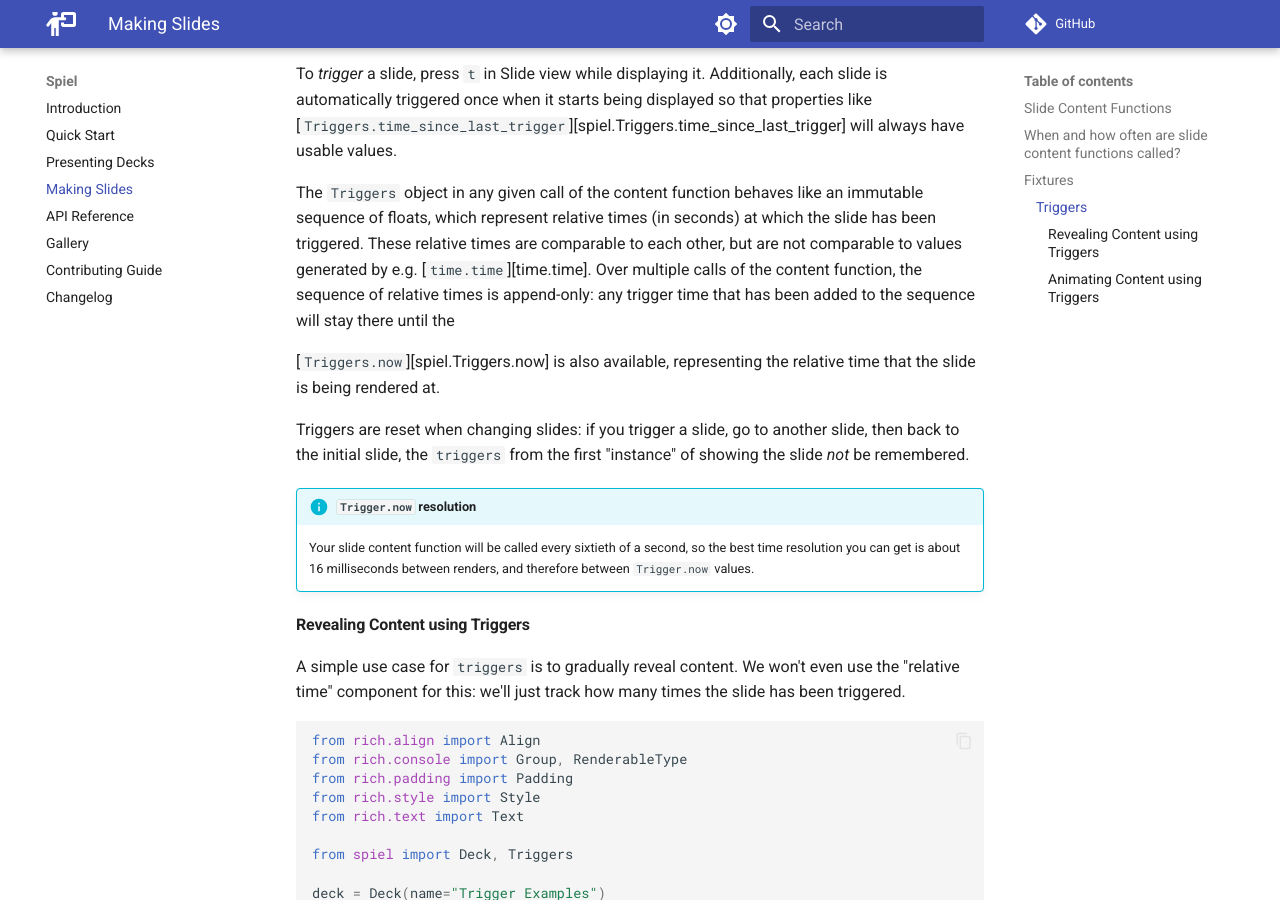
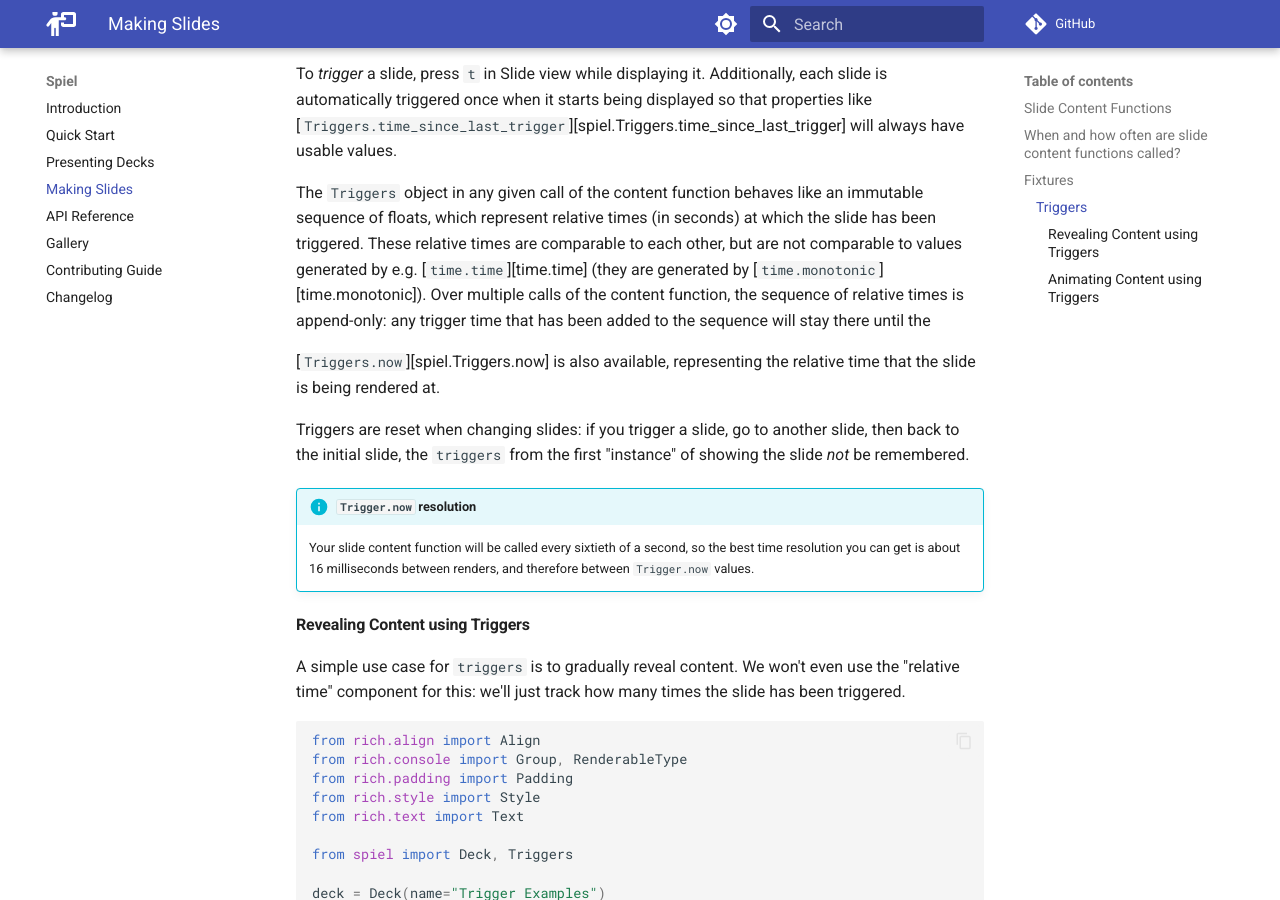
Before and after one commit to JoshKarpel/spiel, an MkDocs documentation site: the page built from docs/slides.md, in a window 1280 px wide and 900 px high, scrolled down 4043 px. Built offline with MkDocs 1.6.1 and Material for MkDocs 9.7.7, drawn with Linux system fonts in a browser that asks for light colours; comment, search, counter and statistics services are not loaded.

Commit message:
link to time.monotonic

```diff
--- a/docs/slides.md
+++ b/docs/slides.md
@@ -89,7 +89,7 @@ will always have usable values.
 The `Triggers` object in any given call of the content function behaves like an immutable sequence of floats,
 which represent relative times (in seconds) at which the slide has been triggered.
 These relative times are comparable to each other, but are not comparable
-to values generated by e.g. [`time.time`][time.time].
+to values generated by e.g. [`time.time`][time.time] (they are generated by [`time.monotonic`][time.monotonic]).
 Over multiple calls of the content function,
 the sequence of relative times is append-only:
 any trigger time that has been added to the sequence will stay there until the
```
